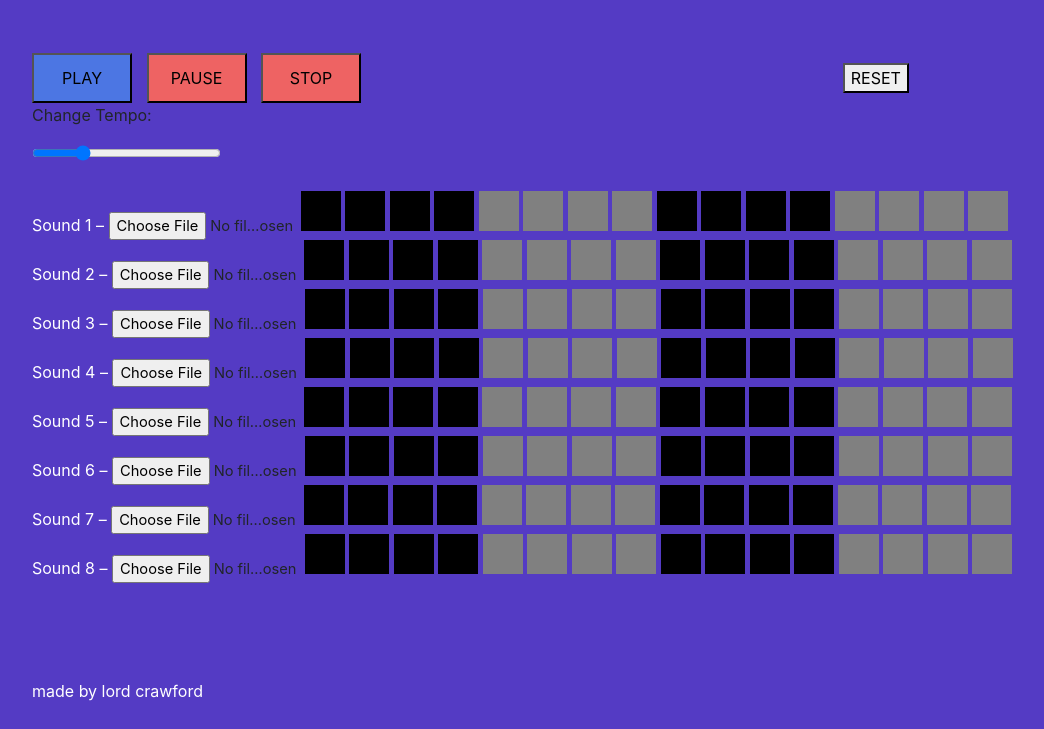
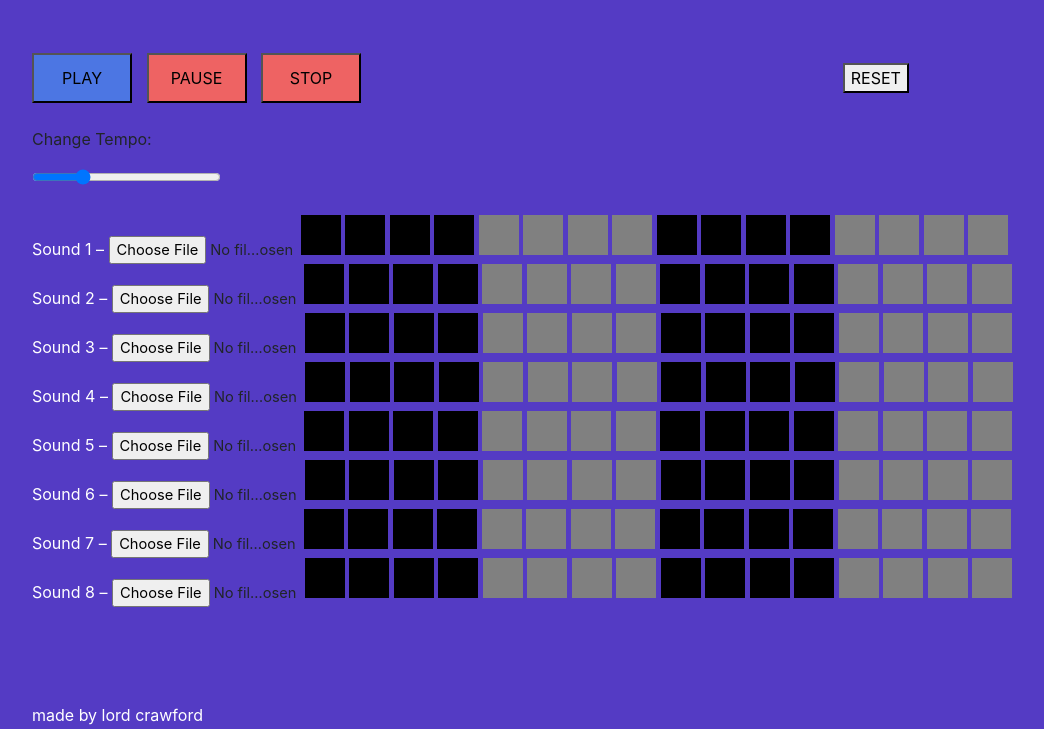
Before and after one commit to lordcrawford/everydaysounds, a plain HTML site: page index.html in a window 1280 px wide. Shown: the part 71-800 px from the top of the page, without its empty margins (53-1097 px from the left). Drawn offline with nearby package versions, Linux system fonts and the light colour scheme.

Commit message:
Update index.html

```diff
--- a/index.html
+++ b/index.html
@@ -69,7 +69,7 @@
 		<button id="pause" pause_on = "false"> PAUSE </button>
 		<button id="stop" stop_on = "false"> STOP </button>
 
-		<button id="reset"> RESET </button>
+		<button id="reset"> RESET </button><br><br>
 
 		<div id="tempo_slider">
 		  <p>Change Tempo:</p>
```
